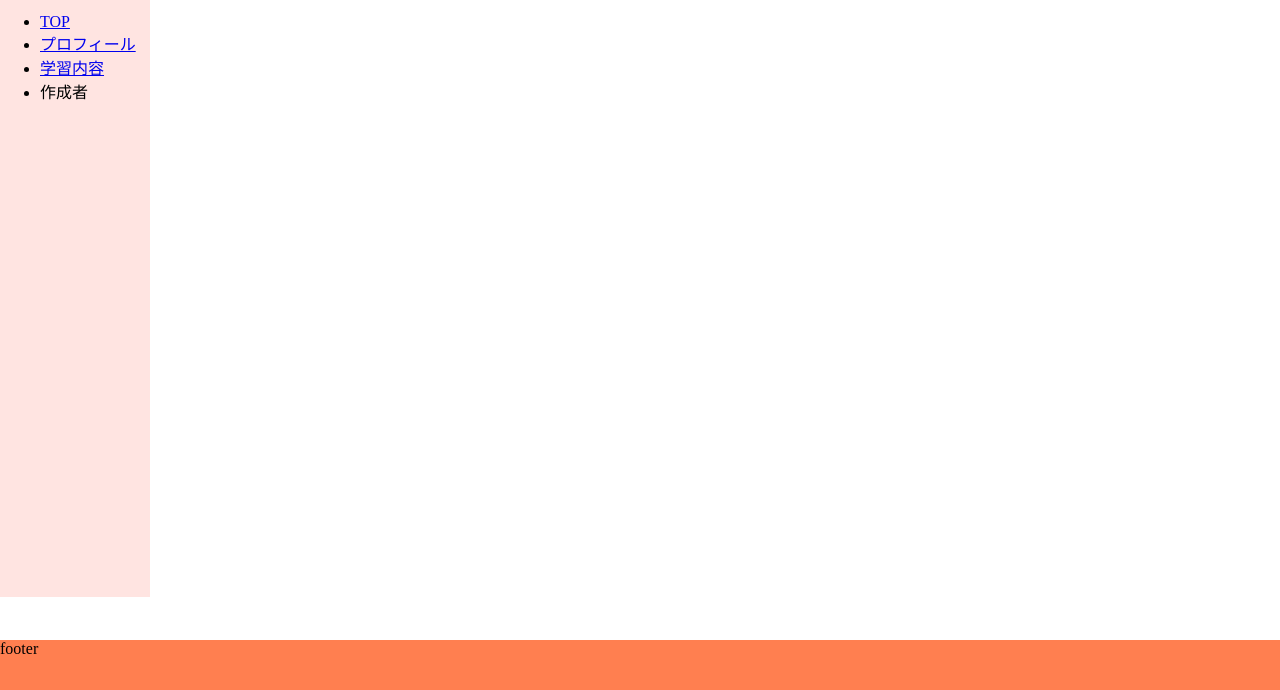
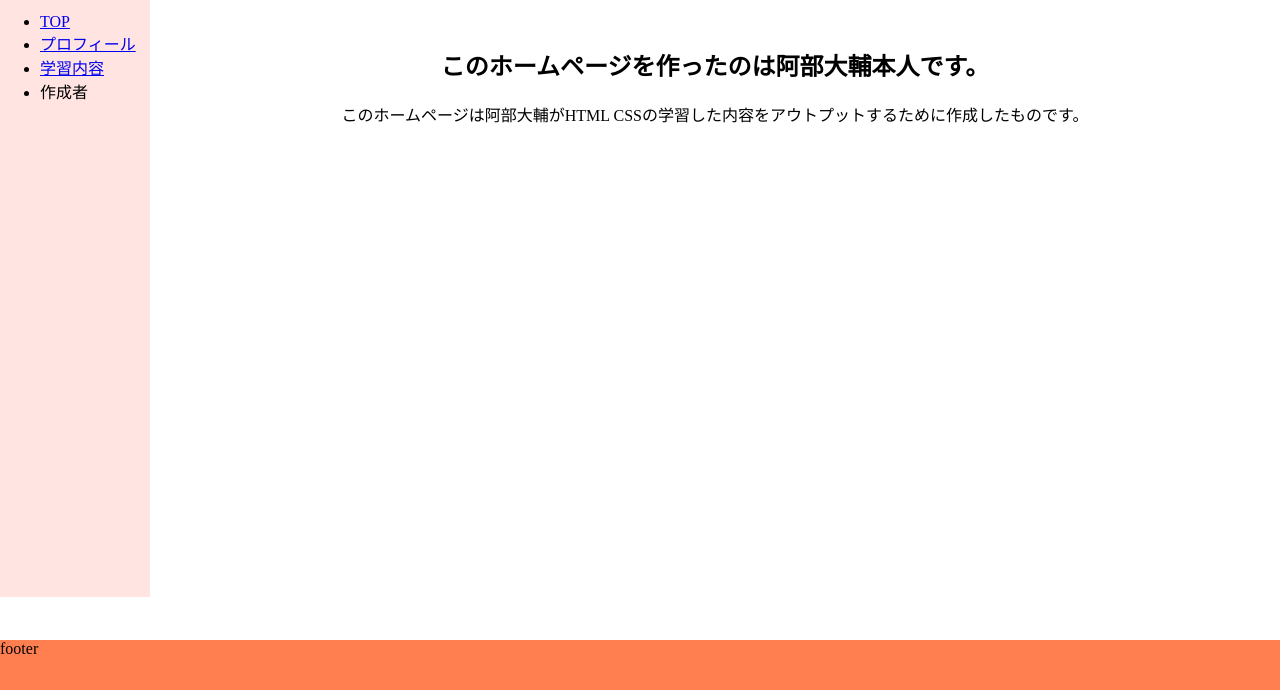
Before and after one commit to daisukeabe-0218/myhomepage_practice, a plain HTML site: page producer.html in a window 1280 px wide. Shown: the part 110-800 px from the top of the page. Drawn offline with Linux system fonts and the light colour scheme.

Commit message:
製作者ページまで作成しました。

```diff
--- a/producer.html
+++ b/producer.html
@@ -24,6 +24,10 @@
 
     <!-- プロフィールコンテンツ -->
     <main>
+      <div id="producer">
+      <h2 >このホームページを作ったのは阿部大輔本人です。</h2>
+      <p>このホームページは阿部大輔がHTML CSSの学習した内容をアウトプットするために作成したものです。</p>
+      </div>
 
     </main>
 
--- a/styles.css
+++ b/styles.css
@@ -5,11 +5,11 @@ body {
         background-color: #fff;
       }
 
- h1{
+  h1 {
     text-align: center;
     background-color: cyan;
     padding: 20px;
-    margin-bottom: 0;
+    margin-bottom: 0px;
 }
 
 .youkoso{
@@ -31,13 +31,14 @@ nav {
 
 main {
     background-color: #fff;
-    margin-top: 100px;
+    margin-top: 50px;
 }
 
 #profile_image {
     float: left;
     width: 300px;
     height: 300px;
+    margin-top: 50px;
     margin-left: 300px;
     border-radius: 50%;
 }
@@ -58,6 +59,7 @@ footer{
     width: 250px;
     height: 250px;
     margin-left: 100px;
+    margin-top: 50px;
 }
 
 table {
@@ -99,3 +101,7 @@ dl dt {
         border-top:solid 30px #fff;
 
 }
+
+#producer {
+    text-align: center;
+}
```
